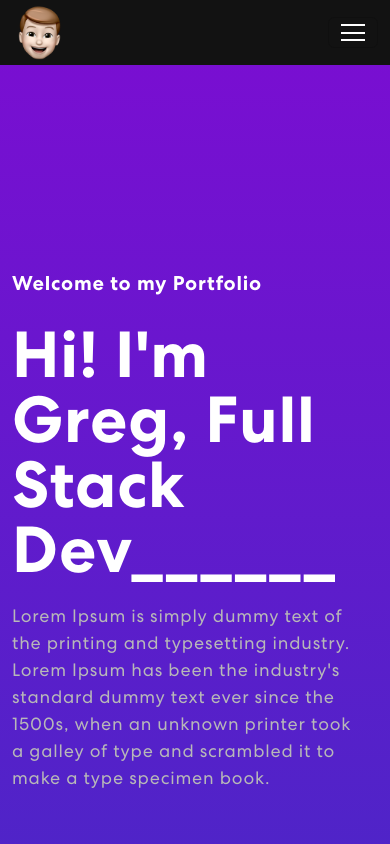
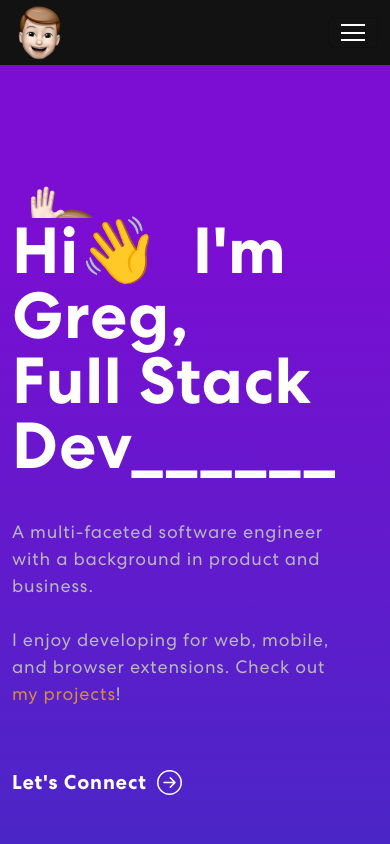
Before and after one commit to Greggreggregh/portfolio, a React (Create React App) app in the folder ghi/: page / in a window 390 px wide. Shown: the top 844 px of the page. Built offline with nearby package versions, Linux system fonts and the light colour scheme.

Commit message:
improving banner for mobile

```diff
--- a/ghi/src/App.css
+++ b/ghi/src/App.css
@@ -58,6 +58,9 @@ nav.navbar {
 }
 nav.navbar.scrolled {
   padding: 0px 0;
+  background-color: #121212;
+}
+nav.navbar.expanded {
   background-color: #121212;
 }
 nav.navbar a.navbar-brand {
@@ -199,36 +202,70 @@ nav.navbar .navbar-toggler[aria-expanded="true"] .navbar-toggler-icon {
 /*Banner CSS*/
 .banner {
   margin-top: 0;
-  padding: 260px 0 50px 0;
+  padding: 217px 0 50px 0;
   background: linear-gradient( #7c0dd2, #4b26c7);
 }
-.banner .tagline {
-  font-weight: 700;
-  letter-spacing: 0.8px;
-  padding: 8px 0px;
-  font-size: 20px;
-  margin-bottom: 16px;
-  display: inline-block;
+.mobile-banner {
+  margin-top: 0;
+  padding: 0 0 50px 0;
+  background: linear-gradient(  #7C0DD2, #4b26c7);
+  position: relative;
+  z-index: 1;
 }
-.banner h1 {
+.mobile-banner-image {
+  padding: 100px 0 0 0;
+  background: linear-gradient( #7c0dd2, #7C0DD2);
+}
+.mobile-banner-image img {
+  animation: small-updown 3s linear infinite;
+  width: 100%;
+  max-width: 120px;
+  z-index: 0;
+  position: relative;
+}
+@keyframes small-updown {
+  0% {
+    transform: translateY(10px);
+  }
+  40% {
+    transform: translateY(140px);
+  }
+  80% {
+    transform: translateY(10px);
+  }
+  90% {
+    transform: rotateZ(10deg)
+  }
+  100% {
+    transform: rotateZ(-10deg)
+  }
+}
+.banner h1, .mobile-banner h1 {
   font-size: 65px;
   font-weight: 700;
   letter-spacing: 0.8px;
   line-height: 1;
-  margin-bottom: 20px;
+  margin-bottom: 40px;
   display: block;
 }
-.banner p {
+.banner p, .mobile-banner p {
   color: #B8B8B8;
   font-size: 18px;
   letter-spacing: 0.8px;
   line-height: 1.5em;
   width: 96%;
 }
-.banner a {
+.banner a, .mobile-banner a {
   text-decoration: none;
 }
-.banner button {
+.banner .link button, .mobile-banner .link button {
+  color: #d38e3f;
+  font-weight: 400;
+  margin-top: 0;
+  display: inline;
+  font-size: 18px;
+}
+.banner button, .mobile-banner button {
   color: #fff;
   font-weight: 700;
   font-size: 20px;
@@ -237,19 +274,20 @@ nav.navbar .navbar-toggler[aria-expanded="true"] .navbar-toggler-icon {
   display: flex;
   align-items: center;
 }
-.banner button svg {
+.banner button svg, .mobile-banner button svg {
   font-size: 25px;
   margin-left: 10px;
   transition: 0.3s ease-in-out;
   line-height: 1;
 }
-.banner button:hover svg {
+.banner button:hover svg, .mobile-banner button:hover svg {
   margin-left: 25px;
 }
-.banner img {
+.banner img, .mobile-banner img {
   animation: updown 3s linear infinite;
   width: 100%;
   max-width: 420px;
+  align-items: start;
 }
 @keyframes updown {
     0% {
--- a/ghi/src/components/Banner.js
+++ b/ghi/src/components/Banner.js
@@ -4,6 +4,7 @@ import { ArrowRightCircle } from "react-bootstrap-icons"
 import headerImg from "../assets/img/greg-waving-memoji.png"
 import { HashLink } from 'react-router-hash-link';
 import { BrowserRouter } from "react-router-dom";
+import { useMediaQuery } from 'react-responsive';
 
 export const Banner = () => {
     const [loopNum, setLoopNum] = useState(0);
@@ -11,6 +12,7 @@ export const Banner = () => {
     const [text, setText] = useState('');
     const [textLength, setTextLength] = useState(0);
     const [delta, setDelta] = useState(400 * Math.random());
+    const isMobile = useMediaQuery({ query: '(max-width: 991px)'});
     const period = 2000;
 
     useEffect(() => {
@@ -57,18 +59,30 @@ export const Banner = () => {
 
     return (
         <BrowserRouter>
-            <section className="banner" id="home">
+            <section className={isMobile ? "mobile-banner-image" : "d-none"} id={isMobile ? "home": ""}>
                 <Container>
                     <Row className="align-items-center">
-                        <Col md={7}>
-                            <span className="tagline">Welcome to my Portfolio</span>
-                            <h1>{`Hi! I'm Greg, `}<span className="wrap">{text}</span></h1>
-                            <p>Lorem Ipsum is simply dummy text of the printing and typesetting industry. Lorem Ipsum has been the industry's standard dummy text ever since the 1500s, when an unknown printer took a galley of type and scrambled it to make a type specimen book.</p>
+                        <Col xs={12} className="small-img">
+                            <img src={headerImg} alt="Header Img" />
+                        </Col>
+                    </Row>
+                </Container>
+            </section>
+            <section className={isMobile ? "mobile-banner" : "banner"} id={isMobile ? "": "home"}>
+                <Container>
+                    <Row className="align-items-center">
+                        <Col xs={12} lg={8}>
+                            <h1>{`Hi👋`}&nbsp;&nbsp;{`I'm Greg,`}<br/><span className="wrap">{text}</span></h1>
+                            <p>A multi-faceted software engineer with a background in product and business. <br/><br/>I enjoy developing for web, mobile, and browser extensions. Check out{' '}
+                                <HashLink className="link" to='#projects'>
+                                    <button>my projects</button>
+                                </HashLink>!
+                            </p>
                             <HashLink to='#connect'>
                                 <button>Let's Connect <ArrowRightCircle size={25} /></button>
                             </HashLink>
                         </Col>
-                        <Col md={5} className="d-flex justify-content-center d-none d-md-block">
+                        <Col className={isMobile ? "d-none" : "align-self-start d-none d-md-block"}>
                             <img src={headerImg} alt="Header Img" />
                         </Col>
                     </Row>
--- a/ghi/src/components/Contact.js
+++ b/ghi/src/components/Contact.js
@@ -54,19 +54,19 @@ export const Contact = () => {
                         <h2>Get In Touch</h2>
                         <form onSubmit={handleSubmit}>
                             <Row>
-                                <Col sm={6} className="px-1">
+                                <Col xs={{span: 10, offset: 1}} sm={{span: 6, offset: 0}} className="px-1">
                                     <input type="text" value={formDetails.firstName} placeholder="First Name" onChange={(e) => onFormUpdate('firstName', e.target.value)} />
                                 </Col>
-                                <Col sm={6} className="px-1">
+                                <Col xs={{span: 10, offset: 1}} sm={{span: 6, offset: 0}} className="px-1">
                                     <input type="text" value={formDetails.lastName} placeholder="Last Name" onChange={(e) => onFormUpdate('lastName', e.target.value)} />
                                 </Col>
-                                <Col sm={6} className="px-1">
+                                <Col xs={{span: 10, offset: 1}} sm={{span: 6, offset: 0}} className="px-1">
                                     <input type="text" value={formDetails.email} placeholder="Email Address" onChange={(e) => onFormUpdate('email', e.target.value)} />
                                 </Col>
-                                <Col sm={6} className="px-1">
+                                <Col xs={{span: 10, offset: 1}} sm={{span: 6, offset: 0}} className="px-1">
                                     <input type="text" value={formDetails.phone} placeholder="Phone Number" onChange={(e) => onFormUpdate('phone', e.target.value)} />
                                 </Col>
-                                <Col className="px-1" sm={12}>
+                                <Col xs={{span: 10, offset: 1}} sm={{span: 12, offset: 0}} className="px-1">
                                     <textarea row="6" value={formDetails.message} placeholder="Message" onChange={(e) => onFormUpdate('message', e.target.value)} />
                                     <button type="submit"><span>{buttonText}</span></button>
                                 </Col>
--- a/ghi/src/components/NavBar.js
+++ b/ghi/src/components/NavBar.js
@@ -13,7 +13,7 @@ export const NavBar = () => {
   const [activeLink, setActiveLink] = useState('home');
   const [scrolled, setScrolled] = useState(false);
   const [expanded, setExpanded] = useState(false);
-  const isNavbarCollapsed = useMediaQuery({ query: '(max-width: 991px)'});
+  const isMobile = useMediaQuery({ query: '(max-width: 991px)'});
 
   useEffect(() => {
     const onScroll = () => {
@@ -29,15 +29,29 @@ export const NavBar = () => {
     return () => window.removeEventListener("scroll", onScroll);
   }, [])
 
+  useEffect(() => {
+    const onDocumentClick = (e) => {
+      const container = document.getElementById("navbar")
+      if (e.target !== container && !container.contains(e.target)) {
+        setExpanded(false)
+      }
+    }
+
+    document.addEventListener("click", onDocumentClick);
+
+return () => document.removeEventListener("click", onDocumentClick);
+  }, [])
+
   const onUpdateActiveLink = (value) => {
     setActiveLink(value);
   }
 
   return (
+    <div id="navbar">
       <BrowserRouter>
-      <Navbar expand="lg" className={scrolled || isNavbarCollapsed ? "scrolled" : ""} expanded={expanded}>
+        <Navbar expand="lg" className={scrolled || isMobile ? "scrolled" : ""} expanded={expanded}>
           <Container>
-          <Navbar.Brand href="#home">
+            <Navbar.Brand href="#home" onClick={()=>setExpanded(false)}>
               <img src={logo} style={{height: "55px"}} alt="Logo" />
             </Navbar.Brand>
             <Navbar.Toggle aria-controls="basic-navbar-nav" onClick={() => setExpanded(expanded ? false : "expanded")}/>
@@ -63,5 +77,6 @@ export const NavBar = () => {
           </Container>
         </Navbar>
       </BrowserRouter>
+    </div>
   )
 }
```
Lines whose indentation alone changed are shown as unchanged.
